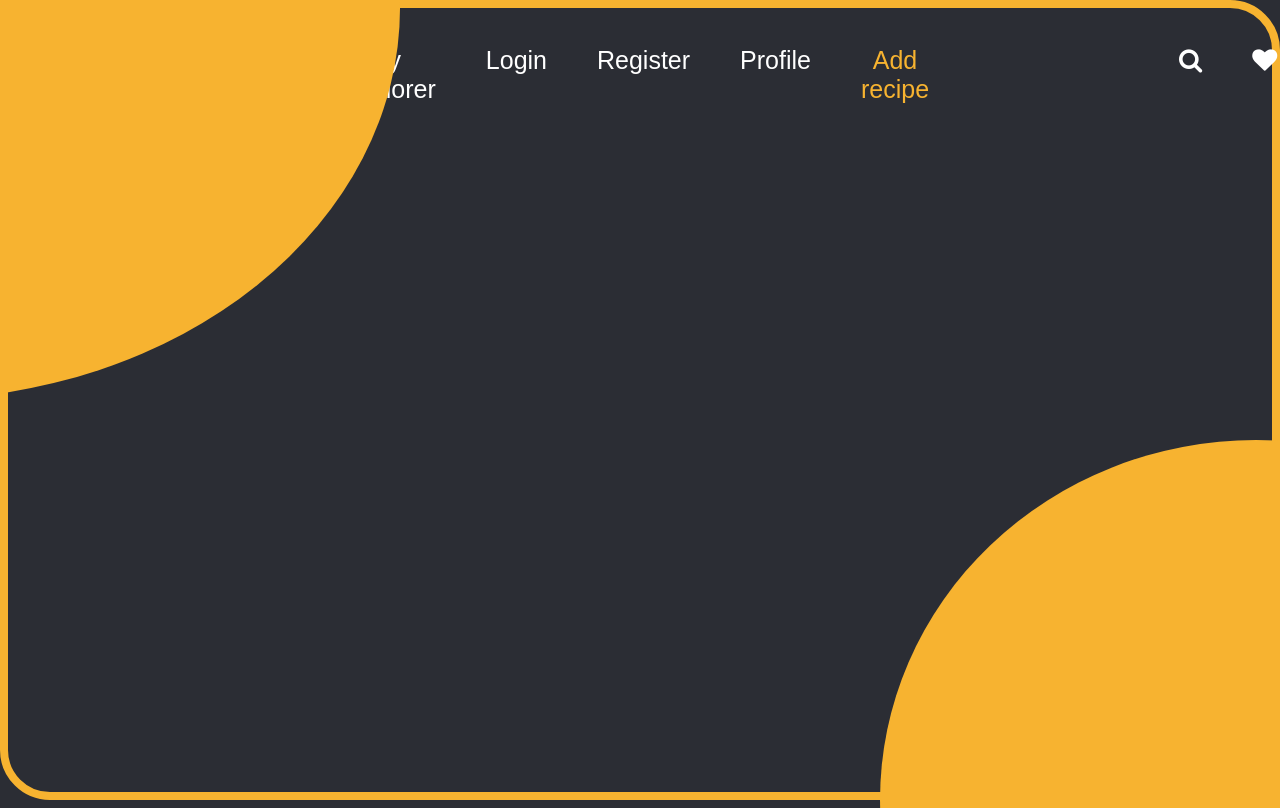
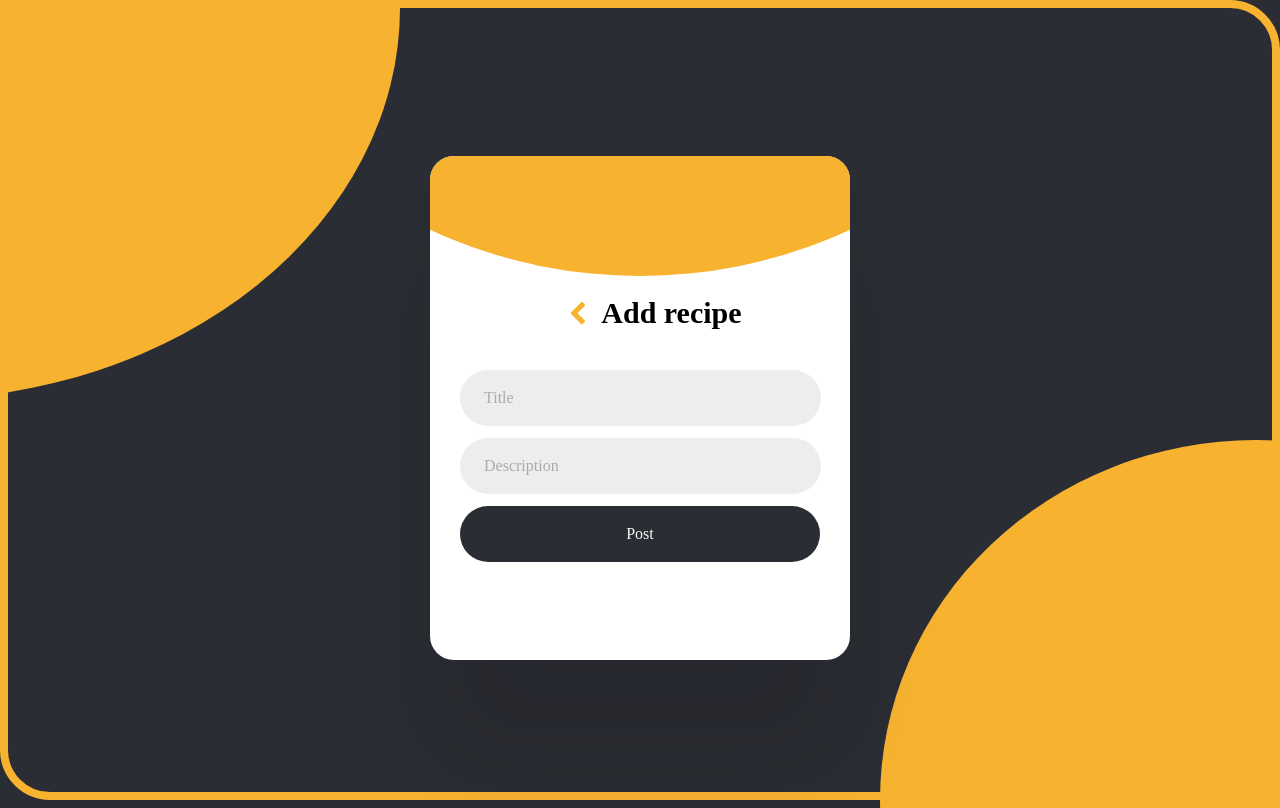
Before and after one commit to EmilianaAP/recipes-blog, a website: page add-recipe-page.html in a window 1280 px wide. Drawn offline with Linux system fonts and the light colour scheme.

Commit message:
Add recipes page

```diff
--- a/add-recipe-page.html
+++ b/add-recipe-page.html
@@ -1,21 +1,22 @@
 <!DOCTYPE html>
-<html>
+<html lang="en">
+
 <head>
-        <meta charset="UTF-8">
-        <title>Profile page</title>
-        <link rel="stylesheet" type="text/css" href="css/style.css">
+  <title>Add recipe</title>
+  <link rel="stylesheet" href="./css/style.css">
   <link rel="stylesheet" href="https://cdnjs.cloudflare.com/ajax/libs/font-awesome/4.7.0/css/font-awesome.min.css">
 </head>
-    <body>
-        <div class="nav-container">
-            <a href="main-page.html" style="padding-left: 390px;">Tasty Explorer</a>
-            <a href="login-page.html">Login</a>
-            <a href="register-page.html">Register</a>
-            <a href="profile-page.html">Profile</a>
-            <a class="current-link" href="#">Add recipe</a>
-            <a href="#" style="padding-left: 200px;"><i class="fa fa-search"></i></a>
-            <a href="#"><i class="fa fa-heart"></i></a>
+
+<body class="login-body">
     <div class="background"></div>
+    <div class="card">
+        <h4 class="right" style="font-size: 30px;"><a class="left" href="main-page.html" style="color: #F7B330"><i class="fa fa-chevron-left" style="margin-right: -35px;"></i></a>Add recipe</h4>
+        <form class="form" action="/add-recipe" method="POST"> <!-- Changed action and method -->
+            <input type="text" placeholder="Title" style="width: 87%;" name="title"> <!-- Added name attribute -->
+            <input type="text" placeholder="Description" style="width: 87%;" name="description">
+            <button type="submit">Post</button> <!-- Added type="submit" -->
+        </form>
     </div>
 </body>
+
 </html>
--- a/index.js
+++ b/index.js
@@ -27,7 +27,7 @@ db.all(sql, [], (err, rows) => {
     })
 })
 
-db.run('CREATE TABLE IF NOT EXISTS Posts(' +
+/*db.run('CREATE TABLE IF NOT EXISTS Posts(' +
     'postID INTEGER PRIMARY KEY AUTOINCREMENT, ' +
     'title TEXT, ' +
     'description TEXT, ' +
@@ -35,7 +35,7 @@ db.run('CREATE TABLE IF NOT EXISTS Posts(' +
     'userID INTEGER, ' +
     'FOREIGN KEY(userID) REFERENCES Users(userID)' +
     ')'
-);
+);*/
 
 /*db.run('INSERT INTO Posts (title, description, userID) VALUES (?, ?, ?)', ['Пилешка супа', 'В голяма тенджера слагате около 2 литра вода. добавяте пилешкото месо и сол на вкус (около 1/2 чаена лъжица). Колкото повече е пилешкото месо, толкова по-силен ще стане бульонът и толкова по-вкусна ще стане супичката. Ако пък имате баба на село, или пък някаква друга връзка със село е най-добре да си вземете едно домашно пиле, тогава супата ще стане много по-ароматна и със сигурност ще е много по-вкусна!  Имайте предвид обаче, е домашното пиле трябва да ври поне час, за да се свари.По време на варенето на пилето най-вероятно ще се образува пяна, която трябва да отстраните. След като се свари пилето извадете месото от бульона и го прецедете. А кога е сварено пилешкото месо ще разберете като пробвате с виличка. Когато лесно се отделя от костите, значи е готово.Нарязвате зеленчуците на малки кубчета. Към бульона добавете първо моркова и лука. След като  поврят  5 минути добавете и нарязаните на дребно картофи, а след още 5 минути добавете и натрошеното фиде и варете до пълно сваряване на фидето и картофите.Обезкостете свареното пилешко месо и го накъсайте на дребни парченца, които добавете към супата. Накрая, след като свалите пилешката супа от котлона поръсете със ситно нарязан магданоз. Не е необходимо пилешката супа да ври с магданоза, така той остава свеж, не губи от полезните си вещества, а същевременно овкусява достатъчно добре.', 2], (err) => {
     if (err) return console.error(err.message);
```
Also changed, not shown: main-page.html (+0 -5 lines), server.mjs (+17 -5 lines), 1 other file. Lines whose indentation alone changed are shown as unchanged.
